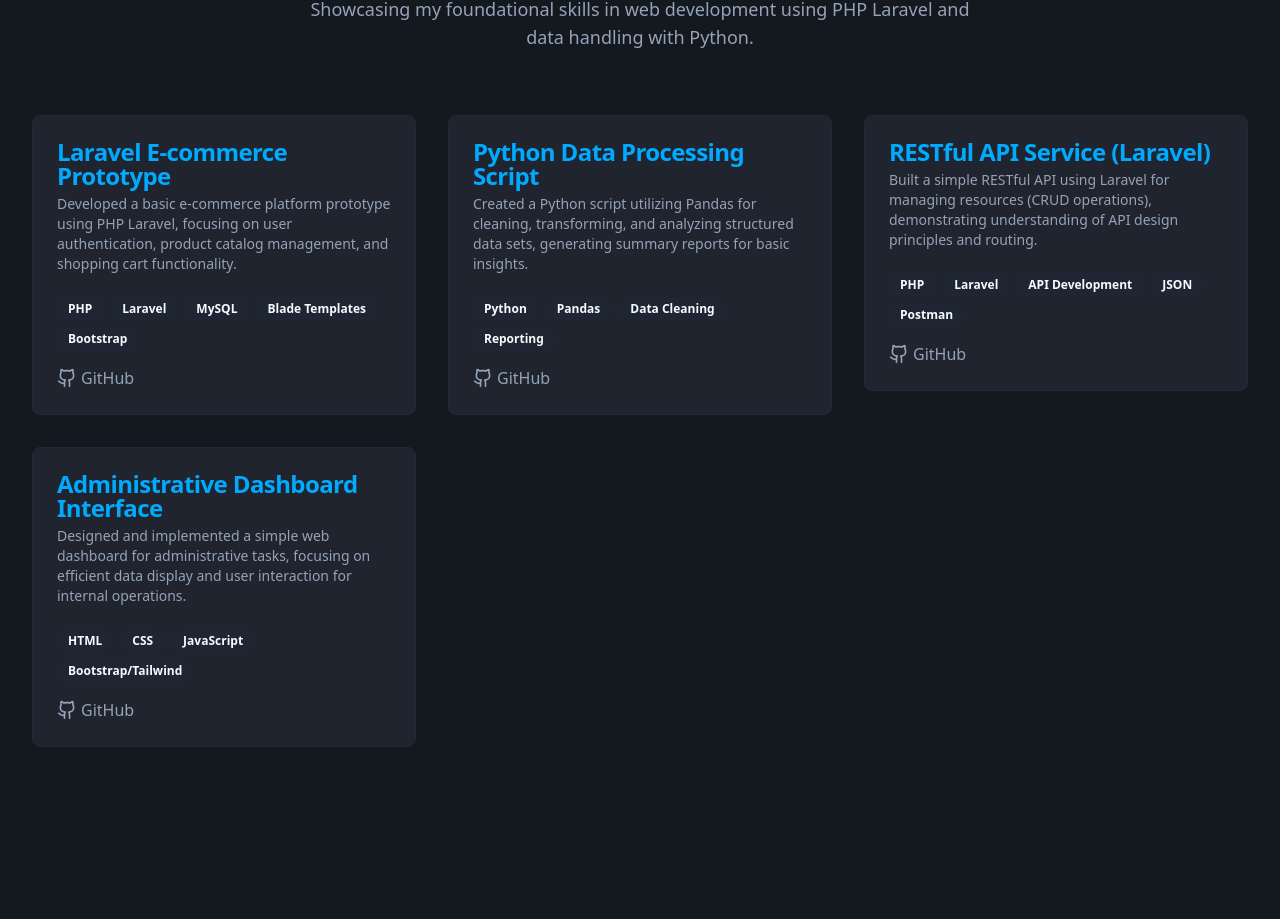
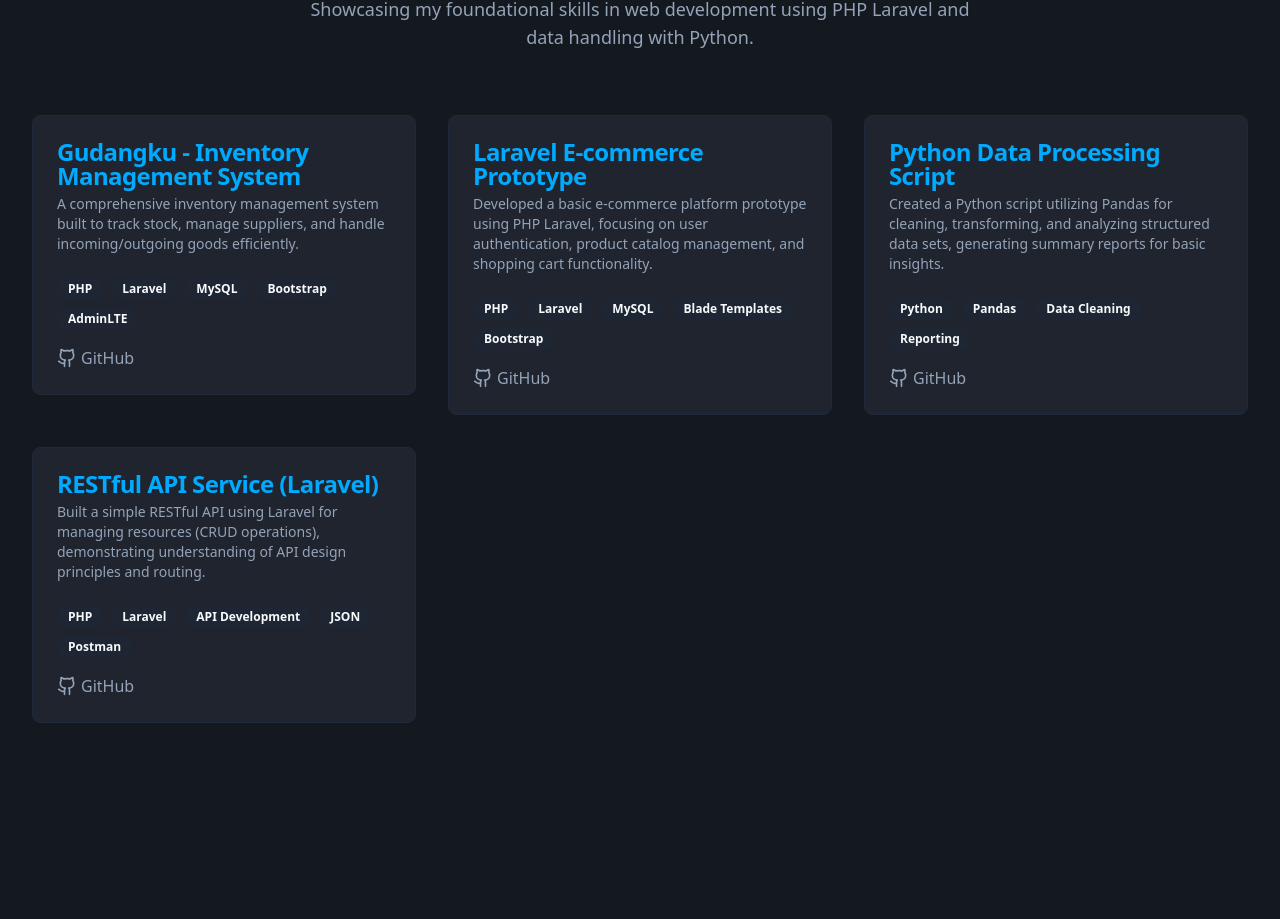
Before and after one commit to hsnrzky/hsnrzky.github.io, a React (Vite) app: page / in a window 1280 px wide. Shown: the part 989-1908 px from the top of the page. Built offline with nearby package versions, Linux system fonts and the light colour scheme.

Commit message:
[dyad] Menambahkan proyek Gudangku ke daftar proyek - wrote 1 file(s)

```diff
--- a/src/components/ProjectsSection.tsx
+++ b/src/components/ProjectsSection.tsx
@@ -52,6 +52,12 @@ const ProjectCard: React.FC<ProjectProps> = ({ title, description, technologies,
 const ProjectsSection = () => {
   const projects: ProjectProps[] = [
     {
+      title: "Gudangku - Inventory Management System",
+      description: "A comprehensive inventory management system built to track stock, manage suppliers, and handle incoming/outgoing goods efficiently.",
+      technologies: ["PHP", "Laravel", "MySQL", "Bootstrap", "AdminLTE"],
+      githubLink: "https://github.com/hsnrzky/Gudangku",
+    },
+    {
       title: "Laravel E-commerce Prototype",
       description: "Developed a basic e-commerce platform prototype using PHP Laravel, focusing on user authentication, product catalog management, and shopping cart functionality.",
       technologies: ["PHP", "Laravel", "MySQL", "Blade Templates", "Bootstrap"],
@@ -67,12 +73,6 @@ const ProjectsSection = () => {
       title: "RESTful API Service (Laravel)",
       description: "Built a simple RESTful API using Laravel for managing resources (CRUD operations), demonstrating understanding of API design principles and routing.",
       technologies: ["PHP", "Laravel", "API Development", "JSON", "Postman"],
-      githubLink: "#", // Placeholder
-    },
-    {
-      title: "Administrative Dashboard Interface",
-      description: "Designed and implemented a simple web dashboard for administrative tasks, focusing on efficient data display and user interaction for internal operations.",
-      technologies: ["HTML", "CSS", "JavaScript", "Bootstrap/Tailwind"],
       githubLink: "#", // Placeholder
     },
   ];
```
